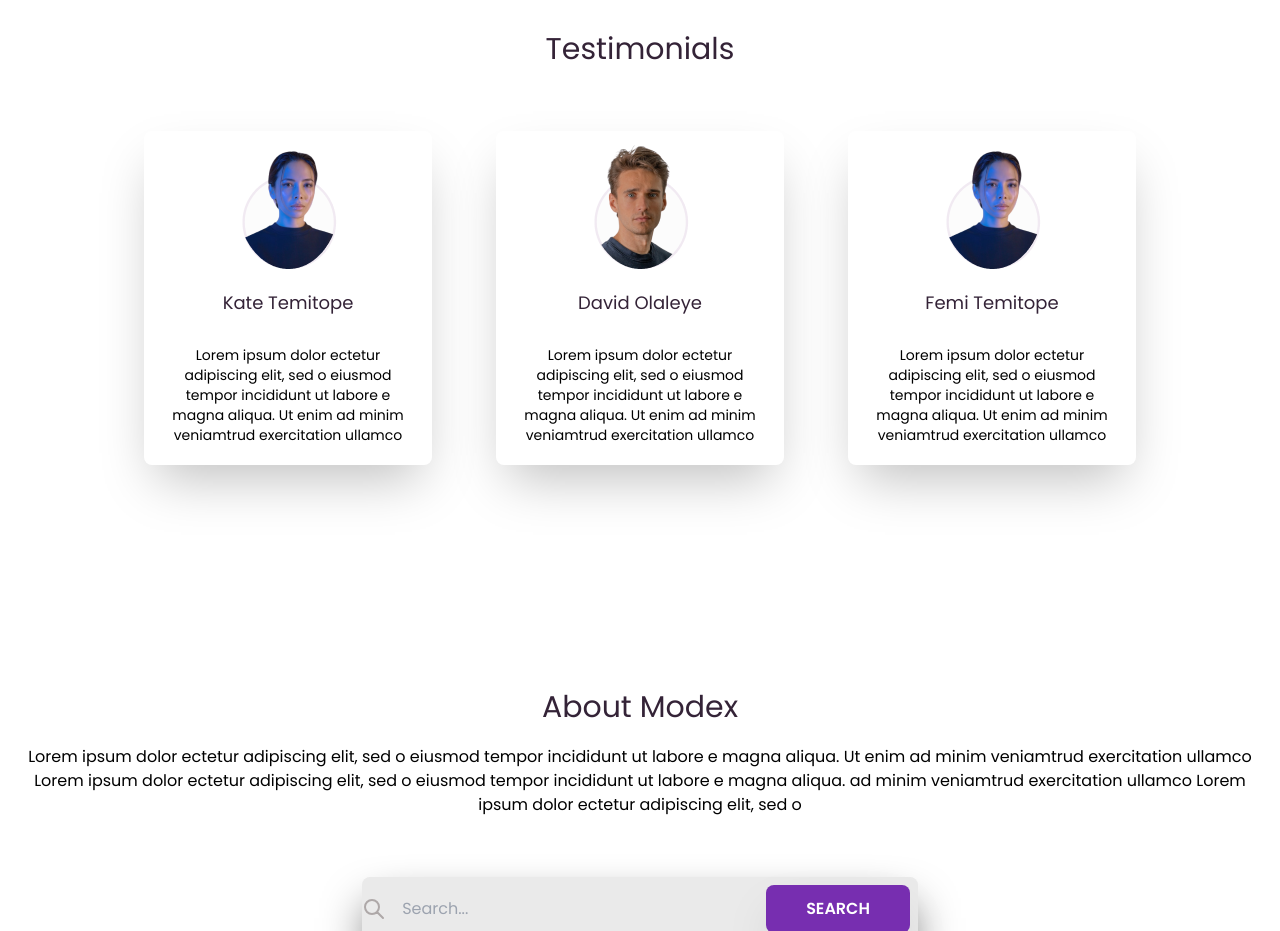
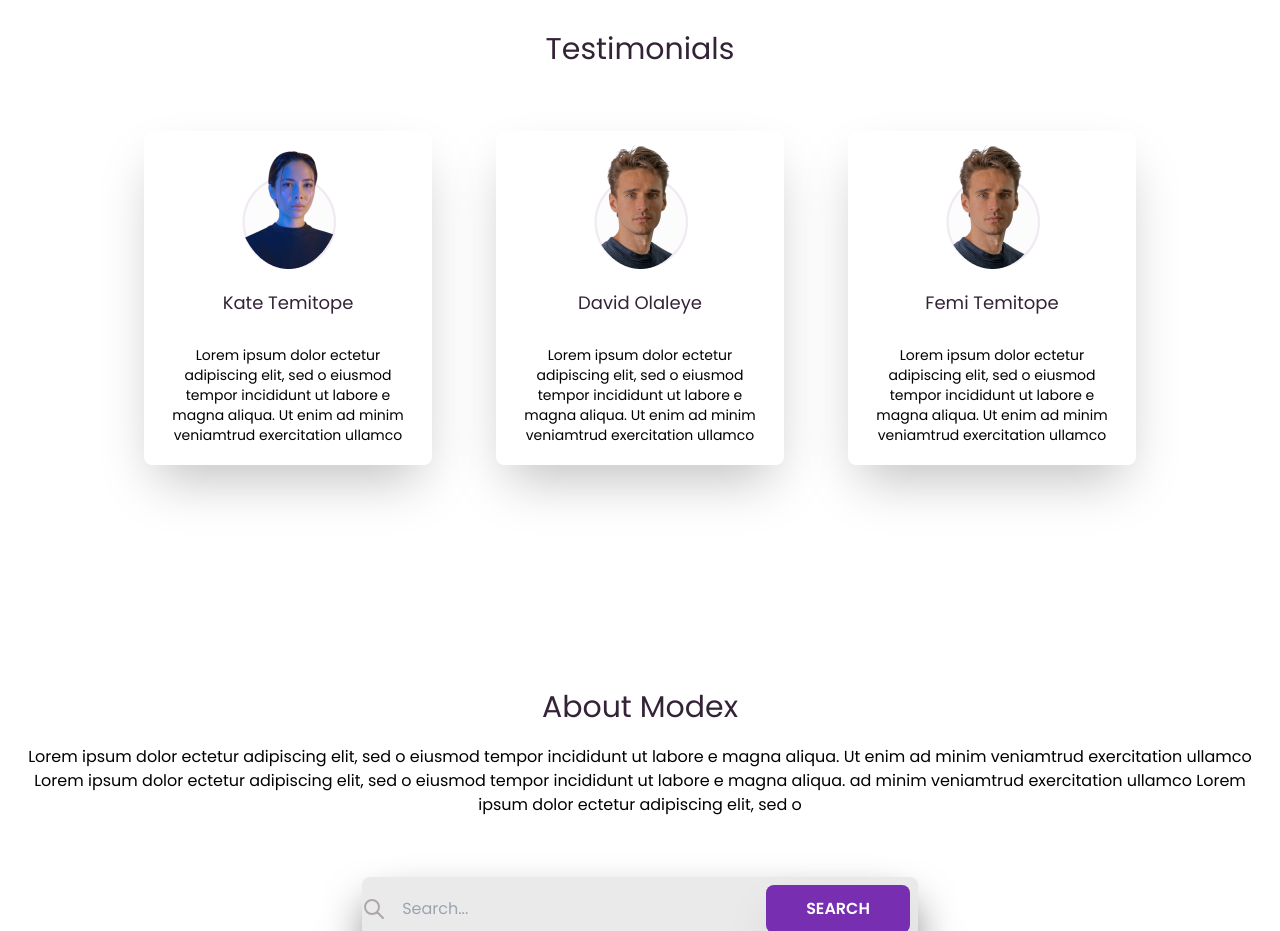
Before and after one commit to YeezyWest/Modex, a website: page index.html in a window 1280 px wide. Shown: the part 3400-4331 px from the top of the page. Drawn offline with Linux system fonts and the light colour scheme.

Commit message:
made changes to the images on the testimonial

```diff
--- a/index.html
+++ b/index.html
@@ -217,7 +217,7 @@
               <!-- card 3-->
               <div class="flex flex-col rounded-lg shadow-2xl lg:mb-16">
                 <div class="flex flex-col items-center">
-                  <img src="/img/Group 71.png" alt="">
+                  <img src="/img/Group 70.png" alt="">
                    <h3 class="mt-5 mb-2 text-lg text-[#342337]">Femi Temitope  </h3>
                    <p class="my-5 mx-7 text-sm text-center">Lorem ipsum dolor ectetur adipiscing elit, sed o
                     eiusmod tempor incididunt ut labore e magna aliqua.
--- a/package.json
+++ b/package.json
@@ -1,5 +1,5 @@
 {
   "devDependencies": {
-    "tailwindcss": "^3.1.8"
+    "tailwindcss": "^3.2.4"
   }
 }
```
Also changed, not shown: 2 other files.
